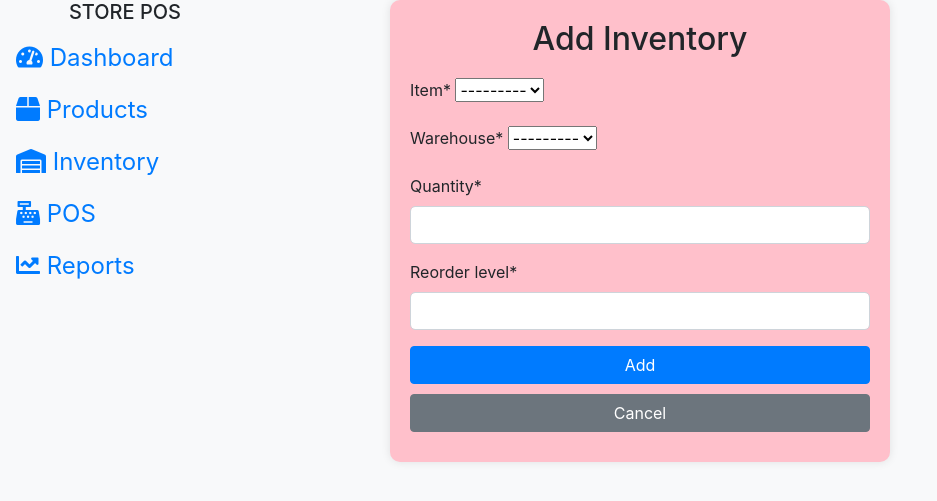
After one commit to emmanuelokoth2002/inventory_management, a Django app: page /inventory/add/ in a window 1280 px wide. The commit adds this page. Shown: the top 501 px of the page, without its empty margins (0-937 px from the left). Run offline with Django 5.2, Linux system fonts and the light colour scheme; data that the repository does not hold is empty; some libraries are stand-ins or nearby versions.

Commit message:
worked on inventory management module

```diff
--- /dev/null
+++ b/inventory/forms.py
@@ -0,0 +1,7 @@
+from django import forms
+from .models import Inventory
+
+class InventoryForm(forms.ModelForm):
+    class Meta:
+        model = Inventory
+        fields = ['item', 'warehouse', 'quantity', 'reorder_level']
--- a/inventory/models.py
+++ b/inventory/models.py
@@ -1,3 +1,4 @@
+# inventory/models.py
 from django.db import models
 from core.models import BaseModel
 from products.models import Item
@@ -10,8 +11,8 @@ class Warehouse(BaseModel):
         return self.name
 
 class Inventory(BaseModel):
-    item = models.ForeignKey(Item, on_delete=models.CASCADE)
-    warehouse = models.ForeignKey(Warehouse, on_delete=models.CASCADE)
+    item = models.ForeignKey(Item, on_delete=models.CASCADE, related_name='inventory')
+    warehouse = models.ForeignKey(Warehouse, on_delete=models.CASCADE, related_name='inventory')
     quantity = models.PositiveIntegerField()
     reorder_level = models.PositiveIntegerField()
 
--- /dev/null
+++ b/inventory/templates/inventory/inventoryform.html
@@ -0,0 +1,66 @@
+{% extends 'main.html' %}
+{% load crispy_forms_tags %}
+{% block content %}
+<style>
+    .form-container {
+        max-width: 500px;
+        margin: 0 auto;
+        background-color: pink;
+        padding: 20px;
+        border-radius: 10px;
+        box-shadow: 0 0 10px rgba(0, 0, 0, 0.1);
+    }
+
+    .form-container h2 {
+        text-align: center;
+        margin-bottom: 20px;
+    }
+
+    .form-container .form-group {
+        margin-bottom: 15px;
+    }
+
+    .form-container .form-control {
+        border-radius: 5px;
+    }
+
+    .form-container .btn {
+        width: 100%;
+        margin-bottom: 10px;
+    }
+
+    .form-container .btn-primary {
+        background-color: #007bff;
+        border-color: #007bff;
+    }
+
+    .form-container .btn-secondary {
+        background-color: #6c757d;
+        border-color: #6c757d;
+    }
+
+    .form-container .btn-secondary:hover {
+        background-color: #5a6268;
+        border-color: #545b62;
+    }
+
+    .form-container .btn-link {
+        color: #6c757d;
+        text-decoration: none;
+    }
+
+    .form-container .btn-link:hover {
+        color: #5a6268;
+        text-decoration: underline;
+    }
+</style>
+<div class="container form-container">
+    <h2>{% if form.instance.pk %}Edit{% else %}Add{% endif %} Inventory</h2>
+    <form method="post">
+        {% csrf_token %}
+        {{ form|crispy }}
+        <button type="submit" class="btn btn-primary">{% if form.instance.pk %}Update{% else %}Add{% endif %}</button>
+        <a href="{% url 'inventory' %}" class="btn btn-secondary">Cancel</a>
+    </form>
+</div>
+{% endblock %}
--- /dev/null
+++ b/inventory/urls.py
@@ -0,0 +1,9 @@
+from django.urls import path
+from . import views
+
+urlpatterns = [
+    path('', views.inventory, name='inventory'),
+    path('add/', views.addinventory, name='addinventory'),
+    path('edit/<int:pk>/', views.editinventory, name='editinventory'),
+    path('delete/<int:pk>/', views.deleteinventory, name='deleteinventory'),
+]
--- a/inventory/views.py
+++ b/inventory/views.py
@@ -1,3 +1,35 @@
-from django.shortcuts import render
+from django.shortcuts import render, get_object_or_404, redirect
+from .models import Inventory
+from .forms import InventoryForm
 
-# Create your views here.
+def inventory(request):
+    inventories = Inventory.objects.all()
+    return render(request, 'inventory/inventory.html', {'inventories': inventories})
+
+def addinventory(request):
+    if request.method == 'POST':
+        form = InventoryForm(request.POST)
+        if form.is_valid():
+            form.save()
+            return redirect('inventory')
+    else:
+        form = InventoryForm()
+    return render(request, 'inventory/inventoryform.html', {'form': form})
+
+def editinventory(request, pk):
+    inventory = get_object_or_404(Inventory, pk=pk)
+    if request.method == 'POST':
+        form = InventoryForm(request.POST, instance=inventory)
+        if form.is_valid():
+            form.save()
+            return redirect('inventory')
+    else:
+        form = InventoryForm(instance=inventory)
+    return render(request, 'inventory/inventoryform.html', {'form': form})
+
+def deleteinventory(request, pk):
+    inventory = get_object_or_404(Inventory, pk=pk)
+    if request.method == 'POST':
+        inventory.delete()
+        return redirect('inventory')
+    return render(request, 'inventory/deleteinventory.html', {'inventory': inventory})
--- a/inventory_management/urls.py
+++ b/inventory_management/urls.py
@@ -6,7 +6,8 @@ from django.conf.urls.static import static
 urlpatterns = [
     path('admin/', admin.site.urls),
     path('',include('core.urls')),
-    path('',include('products.urls'))
+    path('products/',include('products.urls')),
+    path('inventory/',include('inventory.urls')),
 ]
 
 
--- a/products/urls.py
+++ b/products/urls.py
@@ -2,7 +2,7 @@ from django.urls import path
 from . import views
 
 urlpatterns = [
-    path('products/',views.product,name='product'),
+    path('',views.product,name='product'),
     path('add/', views.addproduct, name='addproduct'),
     path('edit/<int:pk>/', views.editproduct, name='editproduct'),
     path('delete/<int:pk>/', views.deleteproduct, name='deleteproduct'),
--- a/templates/sidebar.html
+++ b/templates/sidebar.html
@@ -8,7 +8,7 @@
             <a class="nav-link" href="http://127.0.0.1:8000/products"><i class="fas fa-box"></i> Products</a>
         </li>
         <li class="nav-item">
-            <a class="nav-link" href="inventory.html"><i class="fas fa-warehouse"></i> Inventory</a>
+            <a class="nav-link" href="http://127.0.0.1:8000/inventory"><i class="fas fa-warehouse"></i> Inventory</a>
         </li>
         <li class="nav-item">
             <a class="nav-link" href="pos.html"><i class="fas fa-cash-register"></i> POS</a>
```
Also changed, not shown: inventory/templates/inventory/deleteinventory.html (added, +12 -0 lines), inventory/templates/inventory/inventory.html (added, +67 -0 lines), inventory/migrations/0002_alter_inventory_item_alter_inventory_warehouse.py (added).
